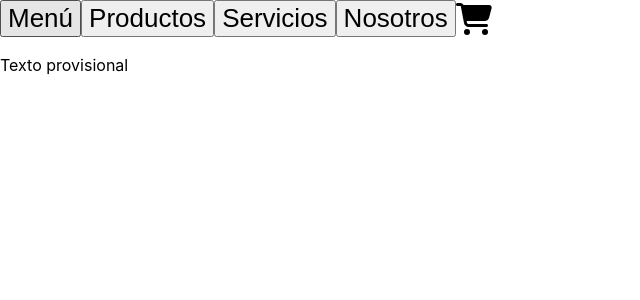
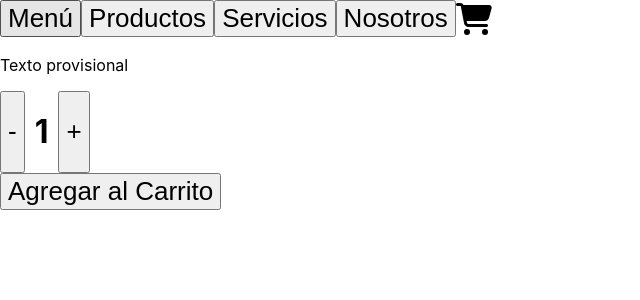
Before and after one commit to p4b10c4r4m/ecom-sank, a React (Vite) app: page / in a window 1280 px wide. Shown: the top 300 px of the page, without its empty margins (0-640 px from the left). Built offline with nearby package versions, Linux system fonts and the light colour scheme.

Commit message:
desafio 4 - contador con boton

```diff
--- a/package.json
+++ b/package.json
@@ -16,7 +16,8 @@
     "bootstrap": "^5.2.0",
     "react": "^18.0.0",
     "react-dom": "^18.0.0",
-    "react-icons": "^4.4.0"
+    "react-icons": "^4.4.0",
+    "sweetalert2": "^11.4.24"
   },
   "devDependencies": {
     "@types/react": "^18.0.0",
--- a/src/App.jsx
+++ b/src/App.jsx
@@ -3,7 +3,8 @@ import logo from './logo.svg'
 import './App.css'
 import Navbar from './components/Navbar'
 import ItemListContainer from './components/ItemListContainer'
-
+import ItemCount from './components/ItemCount'
+import swal from 'sweetalert2'
 
 
 function App() {
@@ -15,6 +16,8 @@ function App() {
 
     <ItemListContainer />
 
+    <ItemCount />
+
     </>
   )
 }
--- /dev/null
+++ b/src/components/ItemCount.jsx
@@ -0,0 +1,41 @@
+import React, { useState, useEffect } from "react";
+import Swal from 'sweetalert2'
+
+export default function ItemCount() {
+  const [numero, setNumero] = useState(1);
+
+  function onAdd() {
+    setNumero(
+        Swal.fire(
+        'Agregaste tus productos al carrito',
+      ))
+  }
+
+  function handleMenos() {
+    setNumero(numero - 1);
+  }
+
+  function handleMas() {
+    setNumero(numero + 1);
+  }
+
+  const stock = 5;
+
+  return (
+    <>
+      <div style={{ display: "flex" }}>
+        <button disabled={numero === 0} onClick={handleMenos}>
+          -
+        </button>
+
+        <h1 style={{ paddingInline: 10 }}>{numero}</h1>
+
+        <button disabled={numero >= stock} onClick={handleMas}>
+          +
+        </button>
+      </div>
+
+      <button onClick={onAdd}>Agregar al Carrito</button>
+    </>
+  );
+}
```
Also changed, not shown: 1 other file (tests, documents, lock files or other folders).
